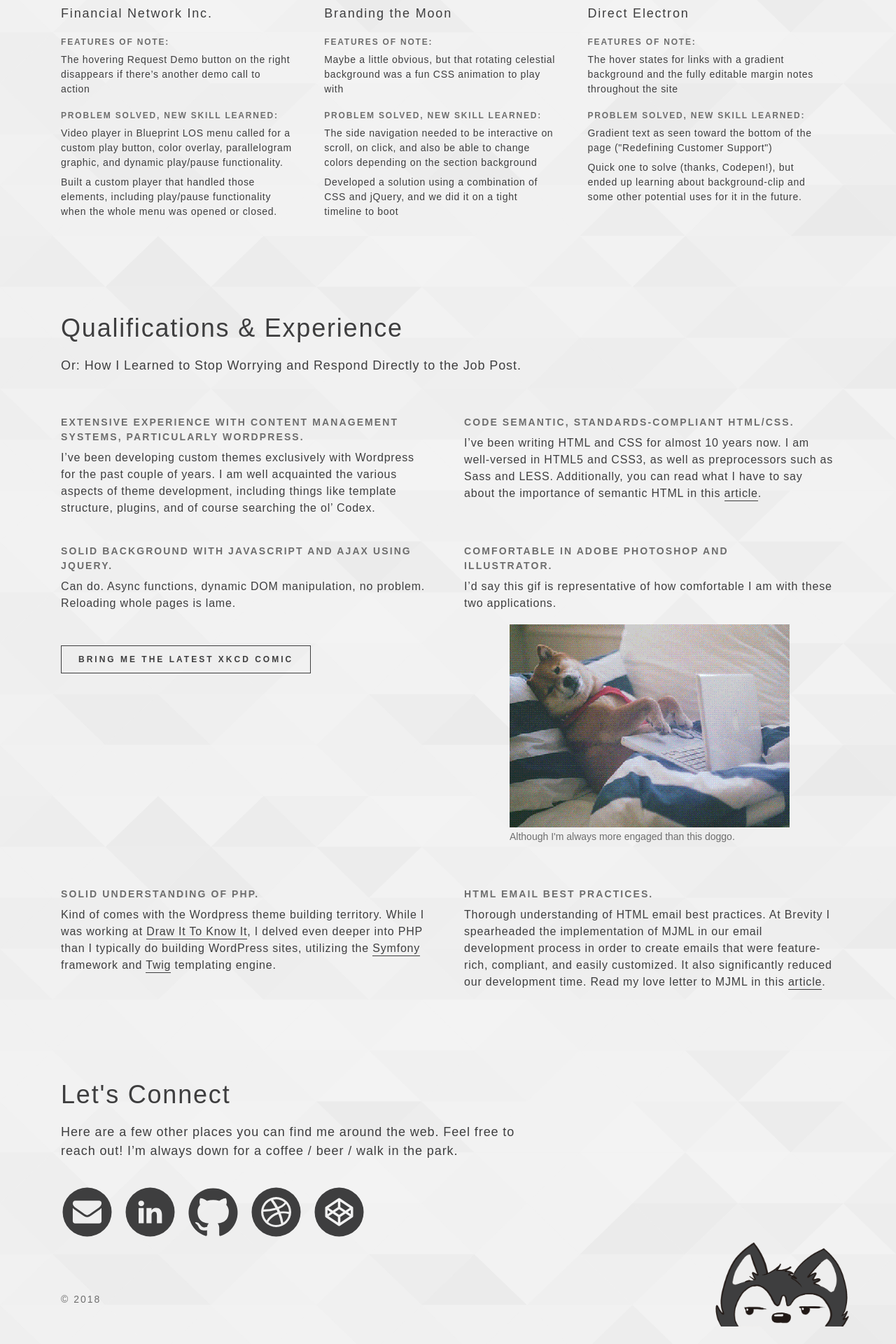
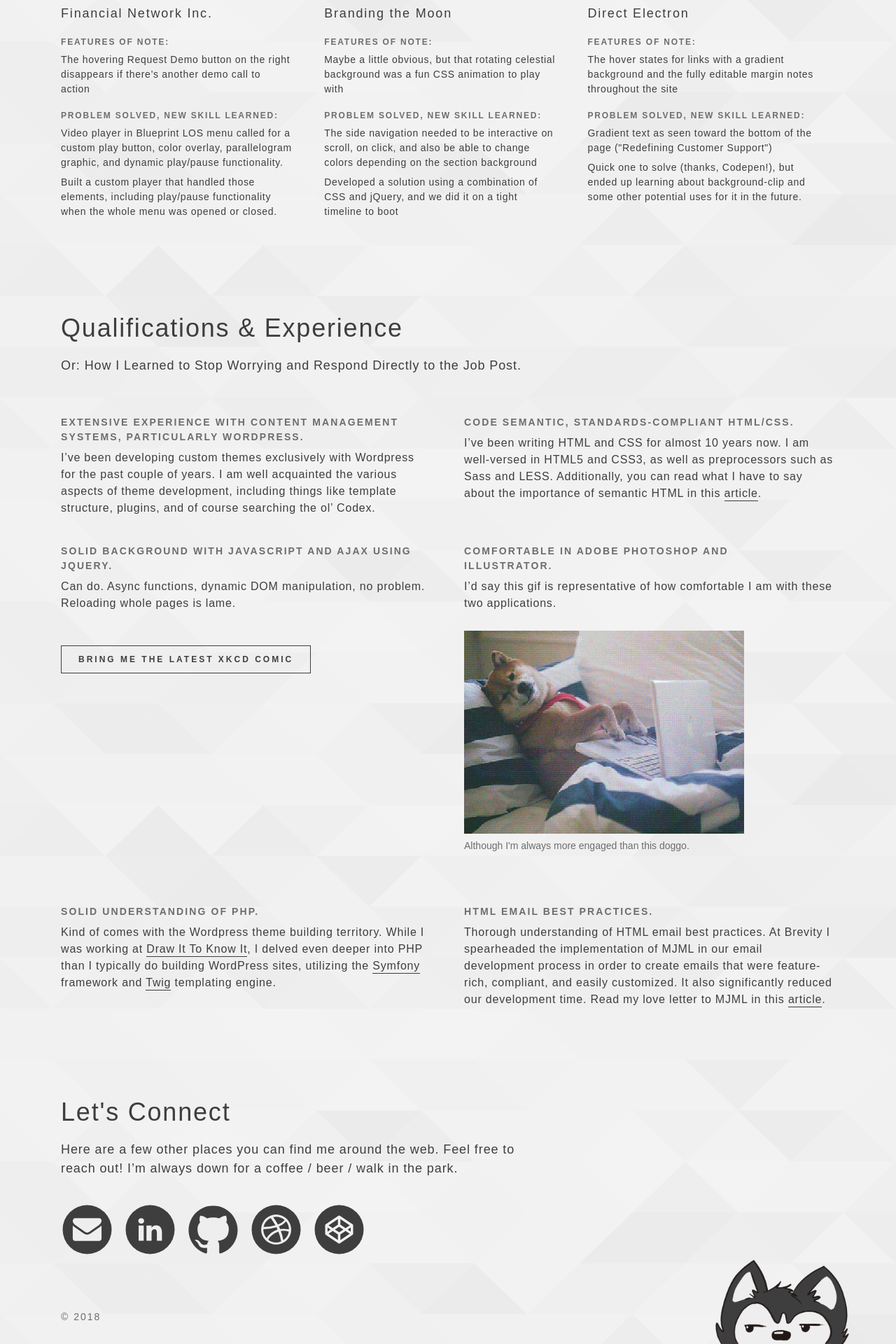
Before and after one commit to alexlinek/portfolio, a Jekyll site: the page built from atomicdust/index.html, in a window 1280 px wide. Shown: the part 1438-3358 px from the top of the page at 70% size. Built offline with Jekyll 4.4.1, drawn with Linux system fonts in a browser that asks for light colours; some web fonts are replaced; before the commit the page ends 3333 px from its top, so only the background shows below that.

Commit message:
a few style polishes

```diff
--- a/_sass/_atmdst.scss
+++ b/_sass/_atmdst.scss
@@ -40,13 +40,13 @@ p a {
   h5, p { max-width: 65ch; }
   figure {
     display: block;
-    margin: 1em auto;
+    margin: 1.5em 0;
     max-width: 400px;
   }
   figcaption {
     color: $grey;
     font-size: em(14px);
-    padding: .25em 0;
+    padding: .5em 0;
   }
 }
 
@@ -55,12 +55,15 @@ p a {
   margin: 4em auto;
 }
 
-#xkcdbox { display: none; }
+#xkcdbox {
+  display: none;
+  @include transition(all);
+}
 
 #xkcdcomic {
   background: $white;
   display: block;
-  margin: 1em auto;
+  margin: 1em auto 0;
   text-align: center;
   width: 100%;
   border-radius: 3px;
@@ -68,6 +71,6 @@ p a {
   img {
     display: block;
     padding: 1em;
-    margin: 1em auto;
+    margin: 1em auto 0;
   }
 }
```
Also changed, not shown: 2 other files.
